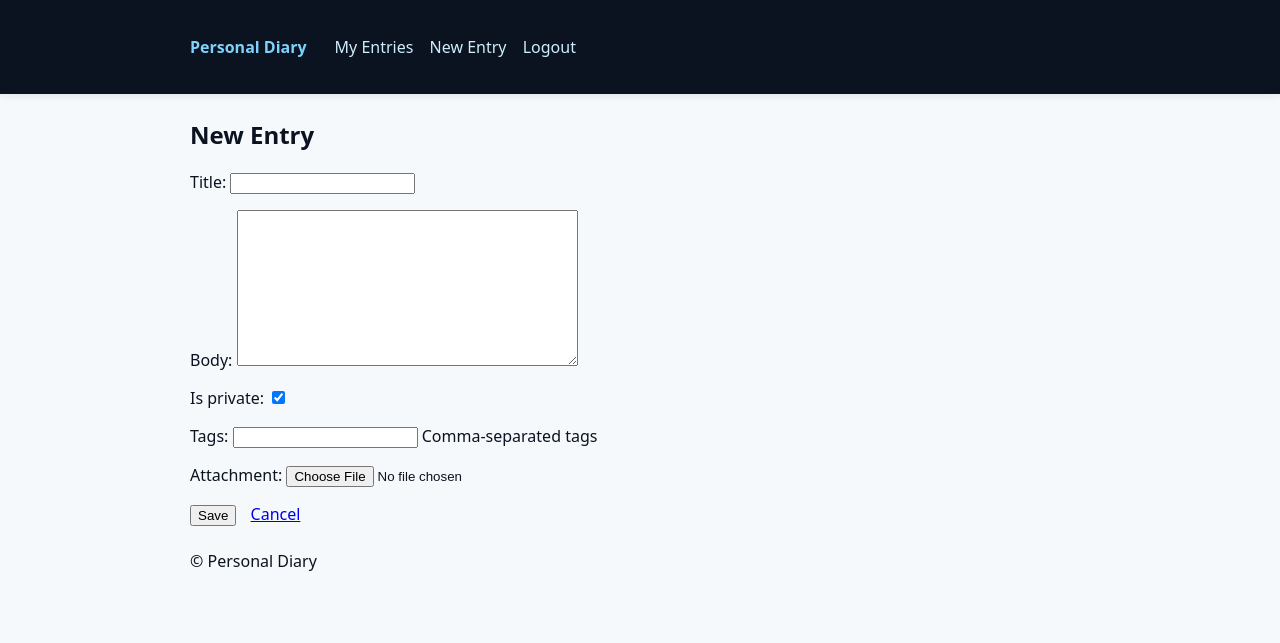
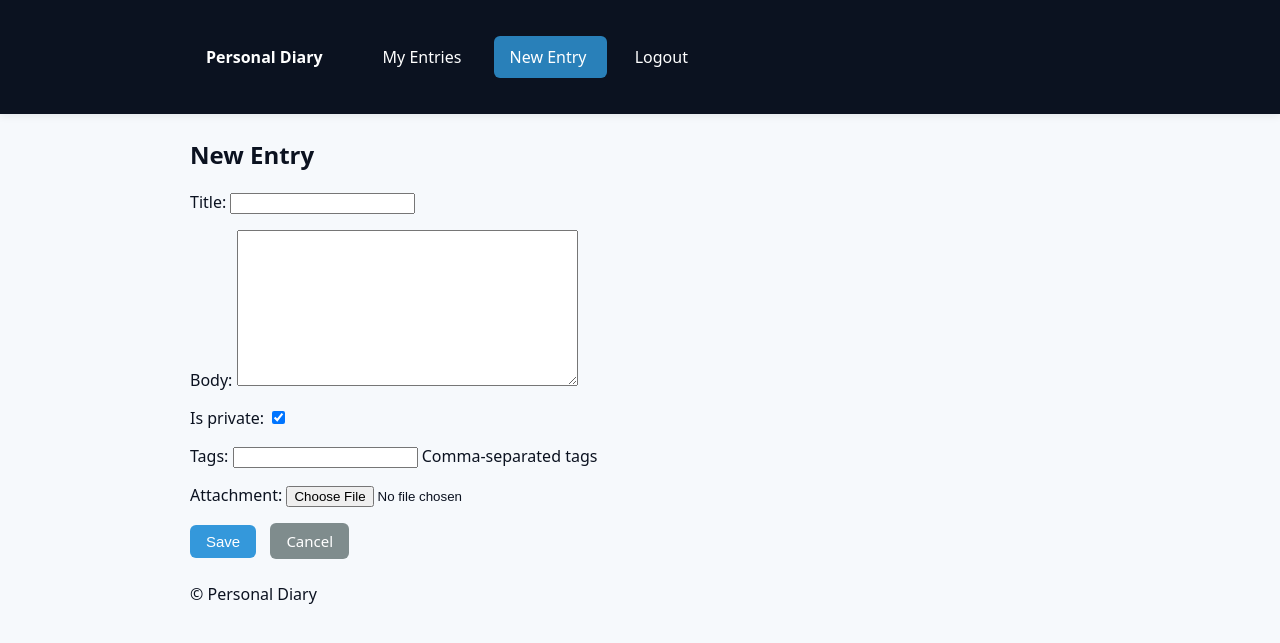
Before and after one commit to EdmundBoye/Personal-Diary, a Django app: page /entries/new/ in a window 1280 px wide. Shown: the top 643 px of the page. Run offline with Django 4.2, Linux system fonts and the light colour scheme; the visitor is signed in with stand-in values (Sample User, id 1).

Commit message:
Updated navbar with active tab styling and button hover effects

```diff
--- a/diary/static/diary/css/styles.css
+++ b/diary/static/diary/css/styles.css
@@ -10,3 +10,49 @@ h2{margin-top:8px}
 .entries{list-style:none;padding-left:0}
 .entries li{padding:8px 0;border-bottom:1px solid #e6eef6}
 .pagination{margin-top:12px}
+/* --- BUTTON STYLES --- */
+.btn {
+    display: inline-block;
+    padding: 8px 16px;
+    background-color: #3498db;   /* blue */
+    color: #fff;
+    border-radius: 6px;
+    text-decoration: none;
+    border: none;
+    font-size: 15px;
+    cursor: pointer;
+    transition: 0.3s ease-in-out;
+}
+
+.btn:hover {
+    background-color: #2980b9;   /* darker blue */
+    transform: scale(1.03);
+}
+
+/* Secondary button (Cancel) */
+.btn-secondary {
+    background-color: #7f8c8d;  /* grey */
+}
+
+.btn-secondary:hover {
+    background-color: #636e72;
+}
+
+/* --- NAVIGATION ACTIVE TAB --- */
+.nav-link {
+    padding: 10px 16px;
+    color: #ffffff;
+    text-decoration: none;
+    transition: 0.2s ease-in-out;
+}
+
+.nav-link:hover {
+    text-decoration: underline;
+    cursor: pointer;
+}
+
+/* active tab */
+.active-tab {
+    background-color: #2980b9;
+    border-radius: 6px;
+}
--- a/diary/templates/diary/base.html
+++ b/diary/templates/diary/base.html
@@ -11,15 +11,38 @@
 <body>
   <header class="site-header">
     <div class="container">
-      <a class="brand" href="{% url 'diary:index' %}">Personal Diary</a>
+      <a class="brand nav-link {% if request.resolver_match.url_name == 'index' %}active-tab{% endif %}"
+         href="{% url 'diary:index' %}">
+         Personal Diary
+      </a>
+
       <nav>
         {% if user.is_authenticated %}
-          <a href="{% url 'diary:entry_list' %}">My Entries</a>
-          <a href="{% url 'diary:entry_create' %}">New Entry</a>
-          <a href="{% url 'diary:logout' %}">Logout</a>
+          <a class="nav-link {% if request.resolver_match.url_name == 'entry_list' %}active-tab{% endif %}"
+             href="{% url 'diary:entry_list' %}">
+             My Entries
+          </a>
+
+          <a class="nav-link {% if request.resolver_match.url_name == 'entry_create' %}active-tab{% endif %}"
+             href="{% url 'diary:entry_create' %}">
+             New Entry
+          </a>
+
+          <a class="nav-link {% if request.resolver_match.url_name == 'logout' %}active-tab{% endif %}"
+             href="{% url 'diary:logout' %}">
+             Logout
+          </a>
+
         {% else %}
-          <a href="{% url 'diary:login' %}">Login</a>
-          <a href="{% url 'diary:register' %}">Register</a>
+          <a class="nav-link {% if request.resolver_match.url_name == 'login' %}active-tab{% endif %}"
+             href="{% url 'diary:login' %}">
+             Login
+          </a>
+
+          <a class="nav-link {% if request.resolver_match.url_name == 'register' %}active-tab{% endif %}"
+             href="{% url 'diary:register' %}">
+             Register
+          </a>
         {% endif %}
       </nav>
     </div>
--- a/diary/templates/diary/entry_form.html
+++ b/diary/templates/diary/entry_form.html
@@ -4,7 +4,7 @@
   <form method="post" enctype="multipart/form-data">
     {% csrf_token %}
     {{ form.as_p }}
-    <button type="submit">Save</button>
+    <button type="submit"class="btn">Save</button>
 
     {% if object %}
       <a href="{% url 'diary:entry_detail' object.id %}" class="btn btn-secondary" style="margin-left: 10px;">Cancel</a>
```
